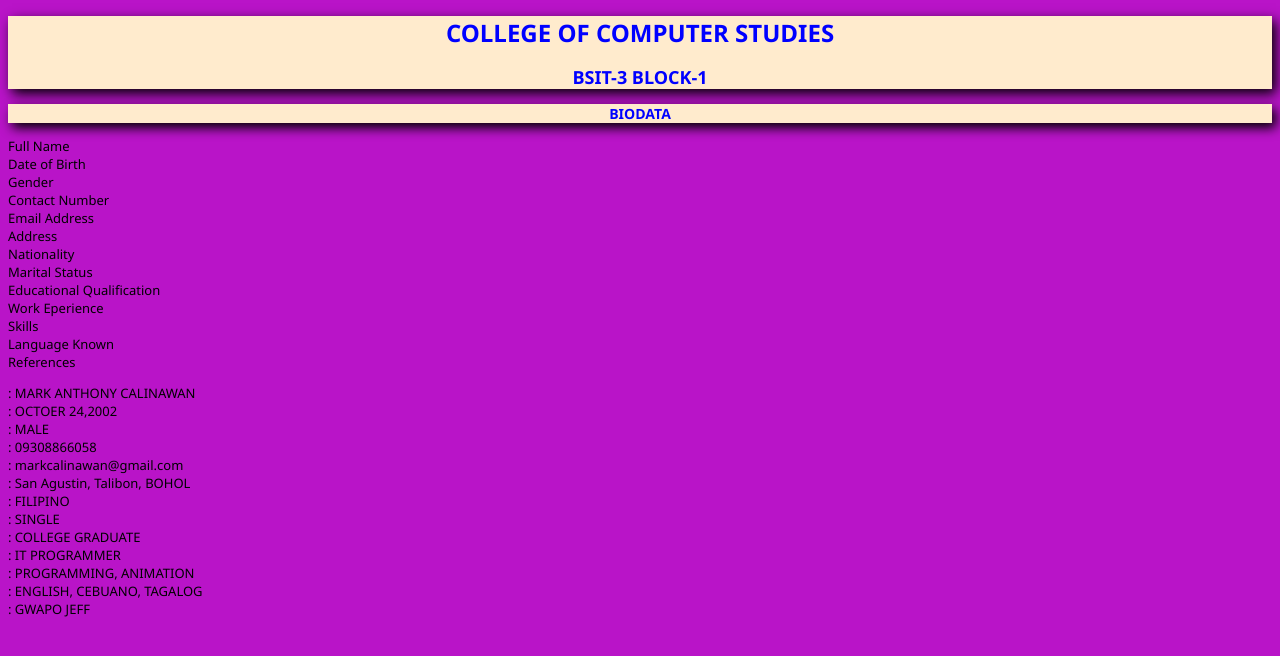
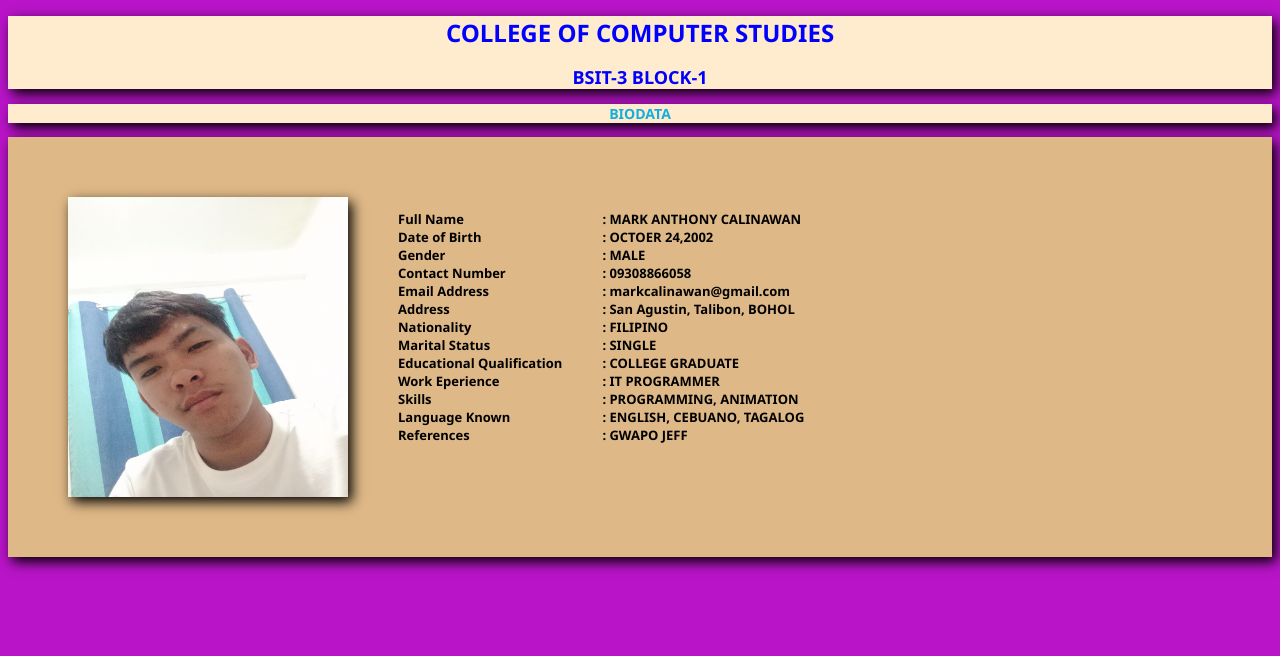
Before and after one commit to calinawanmark/markCalinawan, a plain HTML site: page index.html in a window 1280 px wide. Drawn offline with Linux system fonts and the light colour scheme.

Commit message:
Add Profile Picture

```diff
--- a/index.css
+++ b/index.css
@@ -13,7 +13,7 @@ body {
 }
 
 .bio{
-    color: blue;
+    color: rgb(20, 174, 222);
     text-align: center;
     font-size: 12px;
     background-color: blanchedalmond;
--- a/index.html
+++ b/index.html
@@ -15,6 +15,9 @@
     </div>
 
     <div class="bio"><h3>BIODATA</h3></div>
+
+    <div class=" data">
+        <img src="cute.jpg" style="width: 280px;height: 300px;">
 
     <p class="details">
 
```
Also changed, not shown: cute.jpg (added).
